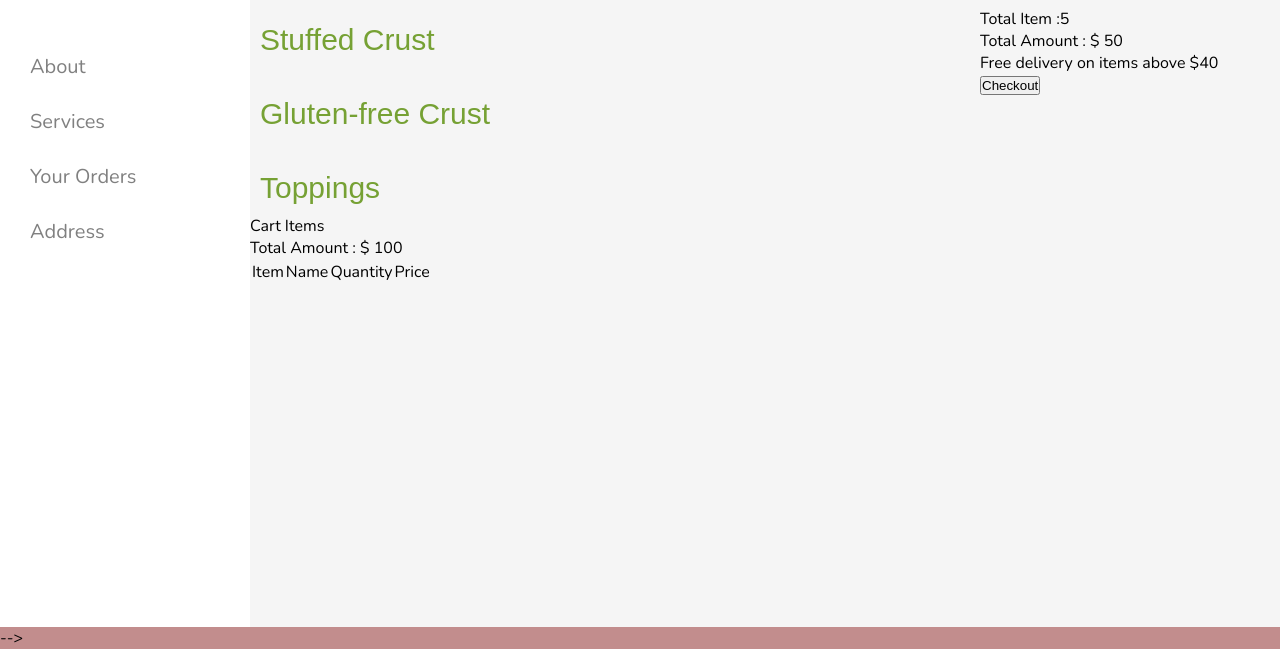
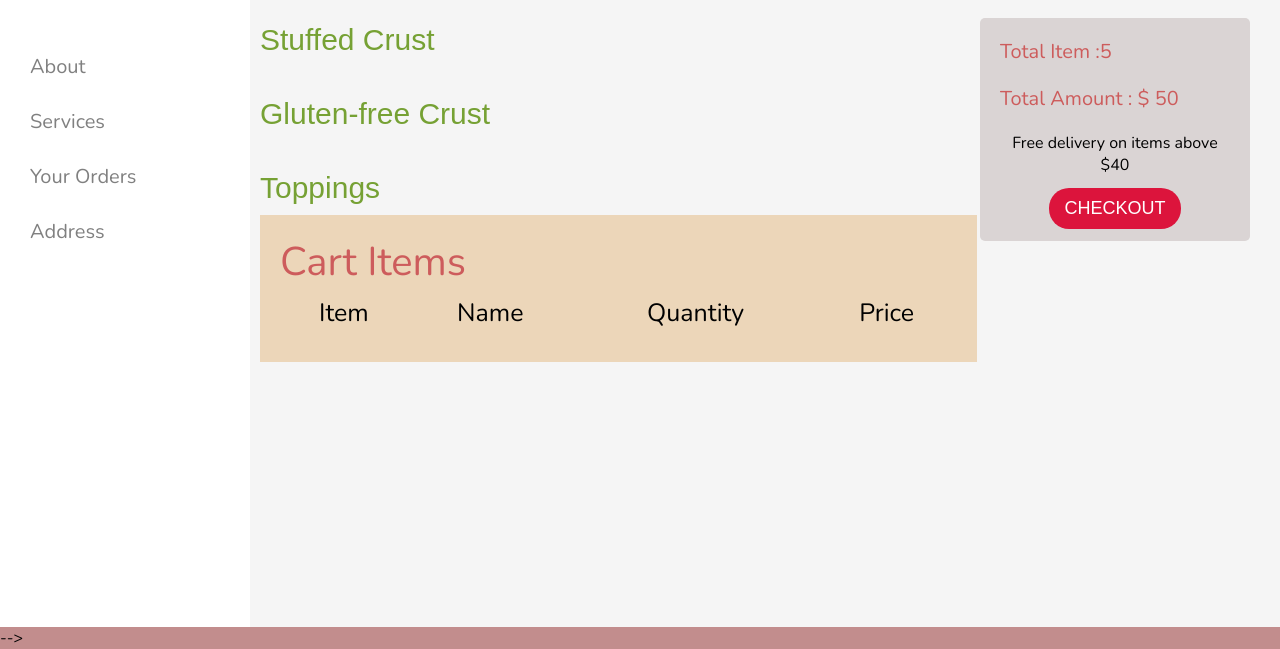
Before and after one commit to Sharonchep/Blaze-pizza, a plain HTML site: page index.html in a window 1280 px wide. Shown: the part 173-822 px from the top of the page. Drawn offline with nearby package versions, Linux system fonts and the light colour scheme; a web font is replaced by a local one.

Commit message:
add new changes

```diff
--- a/css/styles.css
+++ b/css/styles.css
@@ -239,3 +239,100 @@ body{
     text-transform: capitalize;
     color: rgb(121, 189, 189);
 }
+ /* .cart-toggle {
+    display: none;
+}   */
+ /* #category-list{
+    display: none;
+}  */
+.food-items{
+    display: none;
+}
+#pic{
+    height: 200px;
+    width: 200px;
+}
+#cart-page{
+    background:rgb(236, 214, 185);
+    margin: 10px 10px;
+    margin-right: 3px;
+    padding: 20px 20px;
+    position: relative;
+    padding-bottom: 20px;
+}
+#cart-title{
+    font-size: 40px;
+    margin: 0;
+    color: indianred;
+}
+#cart-page table{
+    width: 100%;
+    margin-top: 5px;
+    text-align: center;
+}
+#cart-page table thead td{
+    font-size: 25px;
+    padding-bottom: 10px;
+}
+ #m-total-amount{
+    display: none;
+}
+#cart-page table tbody td{
+    padding: 10px 0;
+    font-size: 20px;
+}
+
+#cart-page table tbody button{
+    outline: none;
+    border: none;
+    font-size: 10px;
+    background: none;
+    background: lightcoral;
+    color: #fff;
+    border-radius: 3px;
+    cursor: pointer;
+    margin: 0 4px;
+    padding:3px 8px;
+}
+#cart-page table tbody img{
+    width: 75px;
+    height: 75px;
+    border-radius: 50px;
+}
+
+#checkout{
+    text-align: center;
+    border-radius: 5px;
+    background: rgb(218, 212, 212);
+    margin: 40px auto;
+    padding: 10px 20px;
+}
+#checkout p{
+    margin: 10px 0;
+    float: left;
+}
+#total-price,#total-item{
+    font-size: 20px;
+    color: indianred;
+}
+.cart-btn{
+    outline: none;
+    border: none;
+    background: crimson;
+    color: #fff;
+    padding: 10px 15px;
+    border-radius: 20px;
+    font-size: 18px;
+    text-transform: uppercase;
+    bottom: 20px;
+    margin: 2px;
+    cursor: pointer
+}
+.cart-btn:active{
+    color: crimson;
+    background: none;
+    border:1px solid crimson;
+}
+.delievery{
+    color: limegreen;
+}
```
